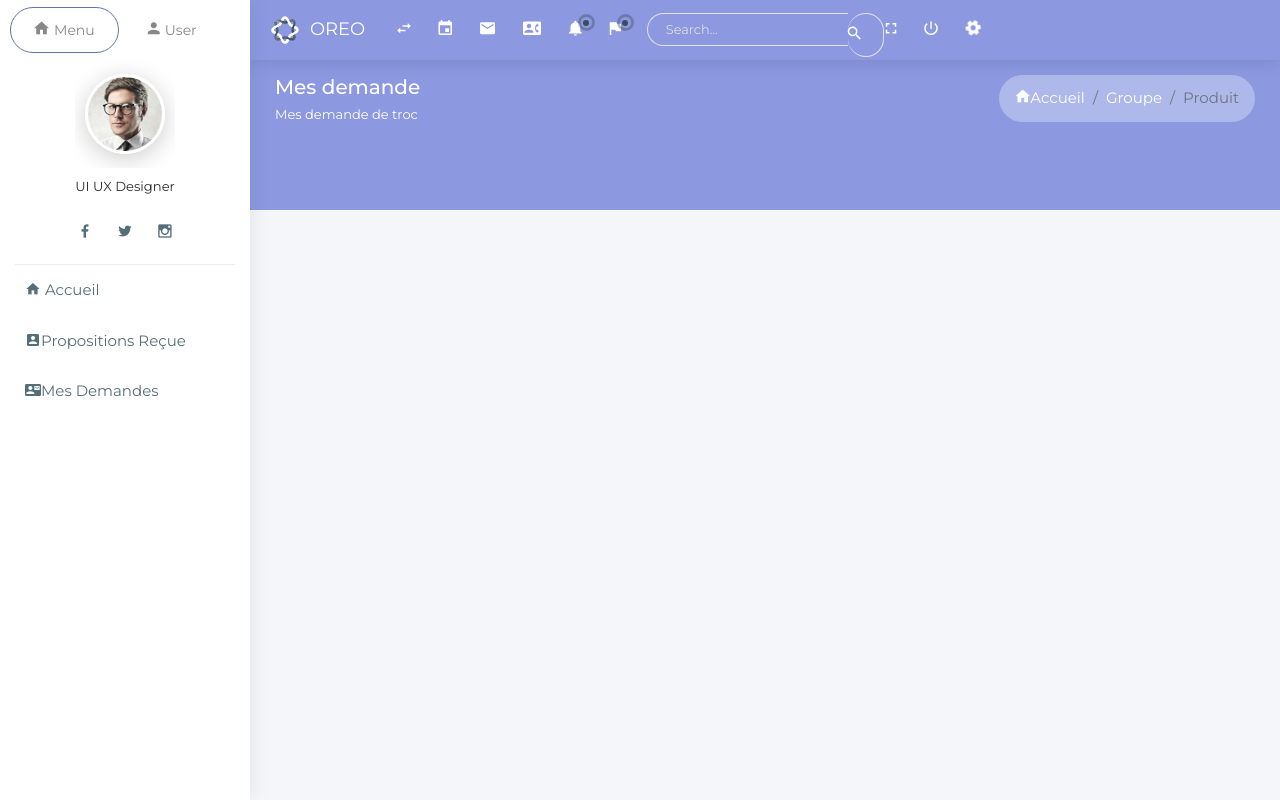
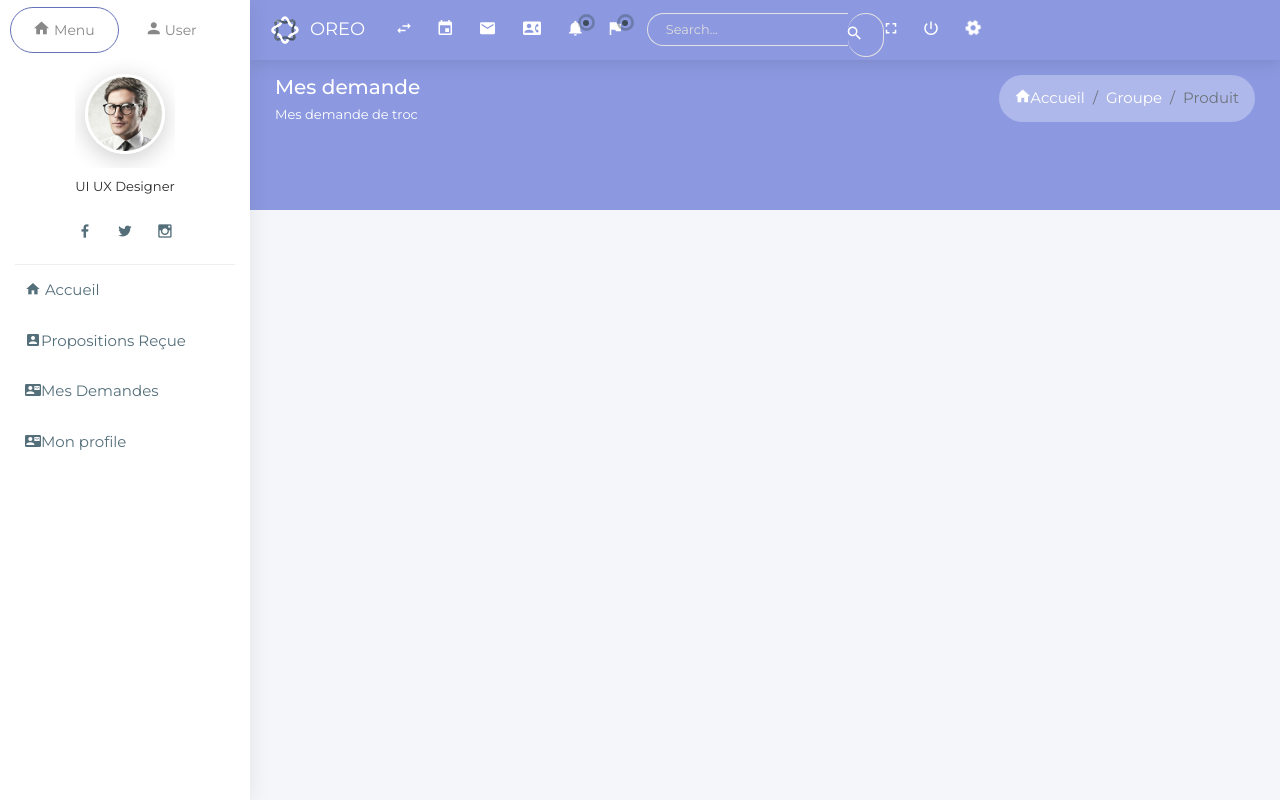
Before and after one commit to saroumougame/troc, a Symfony app: template templates/echange/echangeByUser.html.twig in a window 1280 px wide. Run offline with Twig, Linux system fonts and the light colour scheme; the template is opened without the code that fills it, so the values that code supplies are empty; style sheets or scripts are compiled from the project's sources; some libraries are stand-ins or nearby versions.

Commit message:
maj nav + modif front

```diff
--- a/src/Entity/Echange.php
+++ b/src/Entity/Echange.php
@@ -13,6 +13,7 @@ use Doctrine\ORM\Mapping as ORM;
  */
 class Echange
 {
+
     /**
      * @ORM\Id
      * @ORM\Column(type="integer")
--- a/src/Entity/User.php
+++ b/src/Entity/User.php
@@ -15,6 +15,7 @@ use Doctrine\Common\Collections\ArrayCollection;
  */
 class User extends BaseUser
 {
+    //@Todo faire les assert
     /**
      * @ORM\Id
      * @ORM\Column(type="integer")
--- a/templates/nav.html.twig
+++ b/templates/nav.html.twig
@@ -4,6 +4,7 @@
     <li><a href="{{ path('home') }}"><i class="zmdi zmdi-home"></i> Accueil</a></li>
     <li><a href="{{ path('troc_proposition') }}"><i class="zmdi zmdi-account-box"></i>Propositions Reçue</a></li>
     <li><a href="{{ path('troc_echange') }}"><i class="zmdi zmdi-account-box-mail"></i>Mes Demandes</a></li>
+    <li><a href="{{ path('profile') }}"><i class="zmdi zmdi-account-box-mail"></i>Mon profile</a></li>
 {% endblock %}
 
 
```
